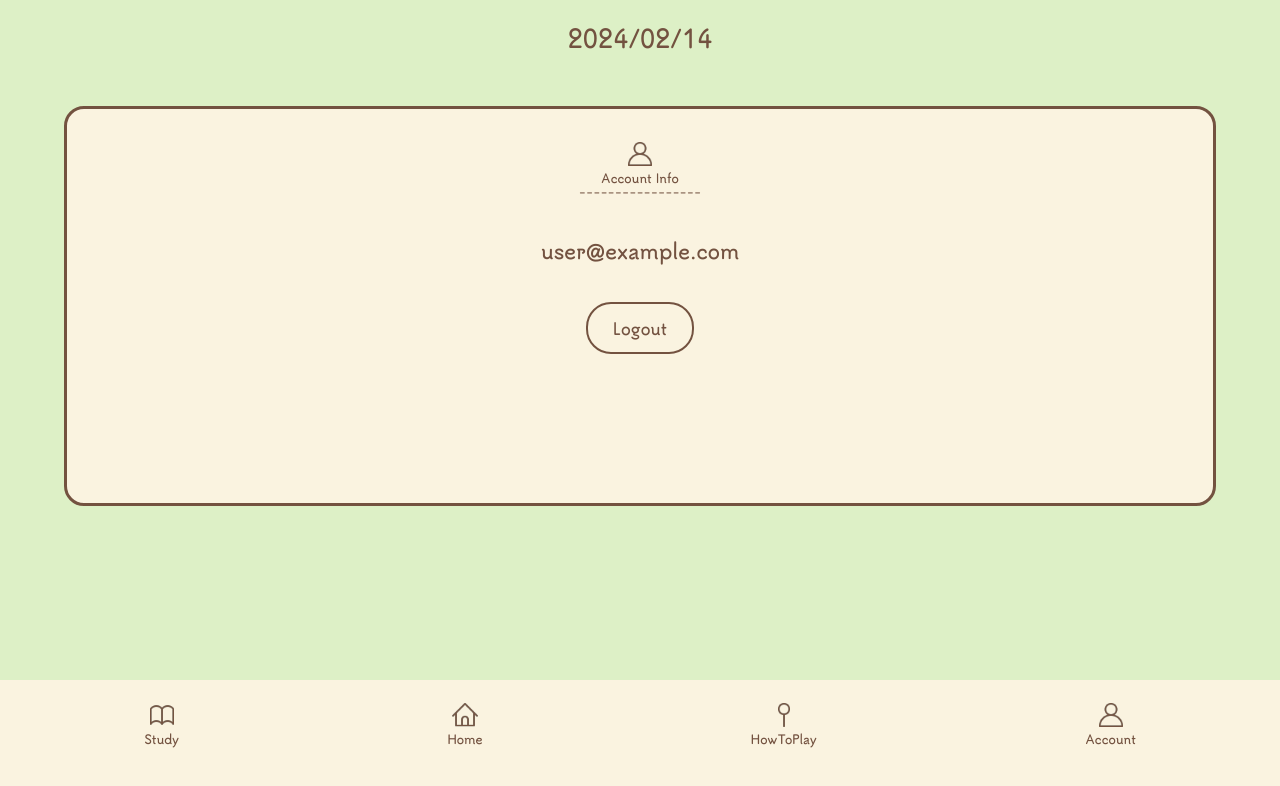
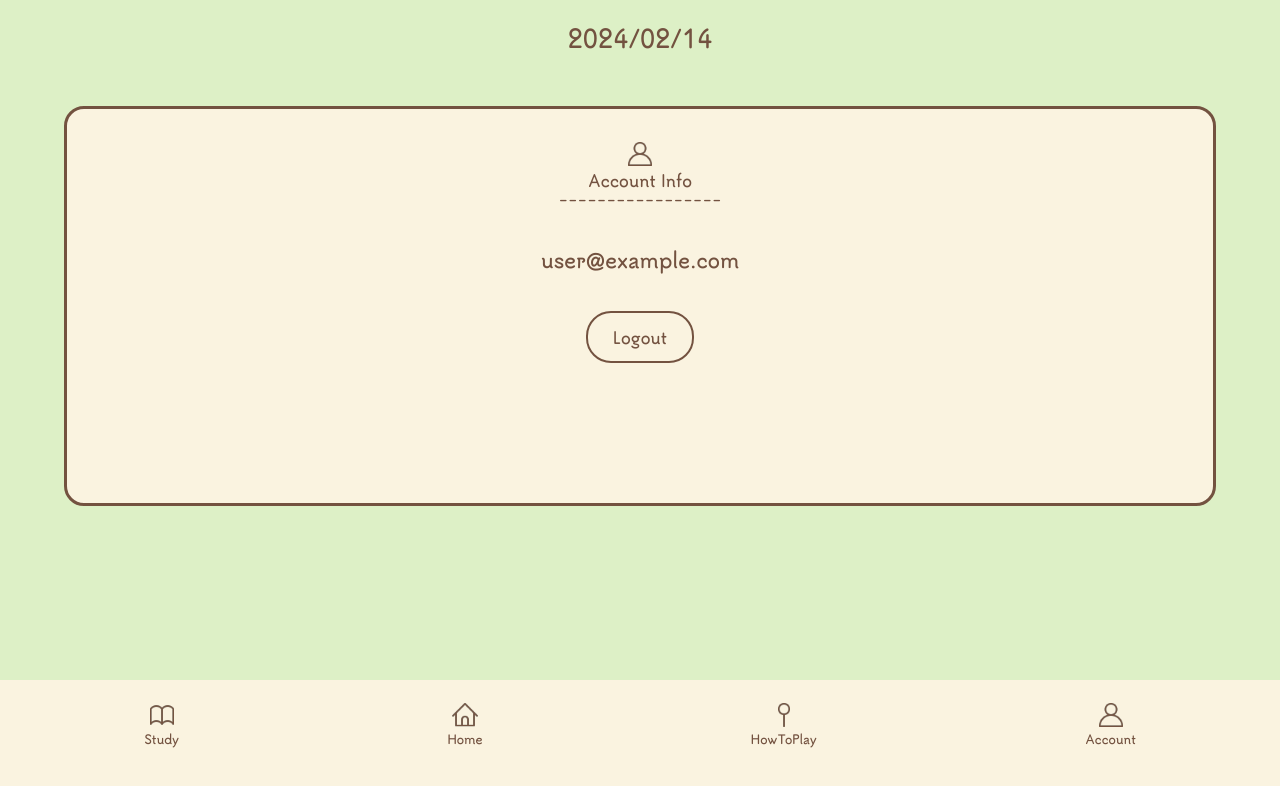
Before and after one commit to rn-vn/solution-2024, a React (Create React App) app: page /my-page in a window 1280 px wide. Shown: the top 786 px of the page. Built offline with nearby package versions, Linux system fonts and the light colour scheme; no server answers; sample sign-in values are in the browser's storage.

Commit message:
docs: change className

```diff
--- a/src/components/Mypage.js
+++ b/src/components/Mypage.js
@@ -53,15 +53,15 @@ const Mypage = () => {
                 <div className="account-information-container">
                   <div className="footer-item">
                     <img src={AccuntInfo} alt="Account" width={30} height={30} />
-                    <p className='p-footer'>Account Info<br />-----------------</p>
+                    <p>Account Info<br />-----------------</p>
                   </div>
 
                   <p className="Mypage-email">{user?.email}</p>
 
                   <button className="mypage-bottom" onClick={logout}>Logout</button>
                 </div>
+              <HomeFooter />
               </div>
-              <HomeFooter />
             </>
           )}
         </>
```
